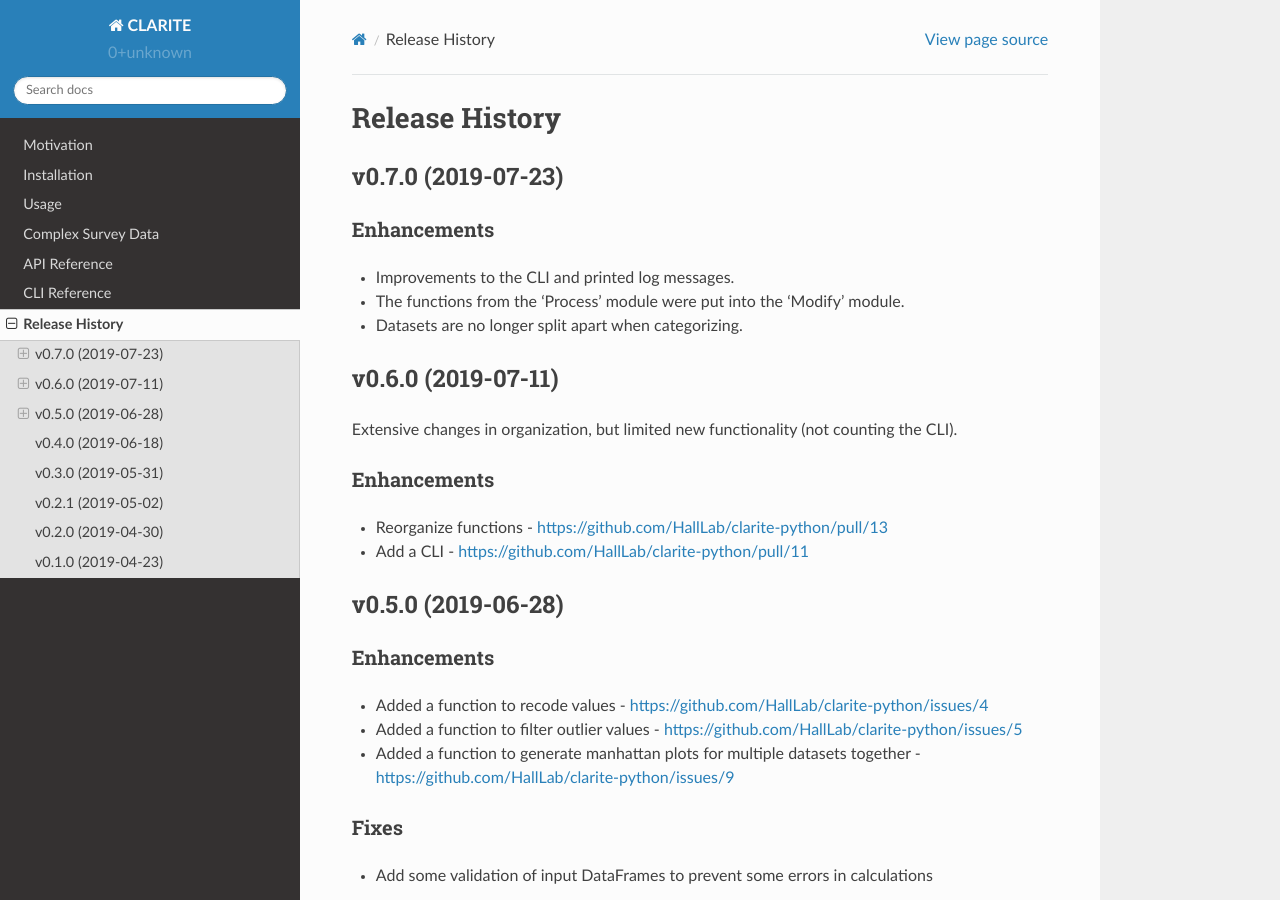
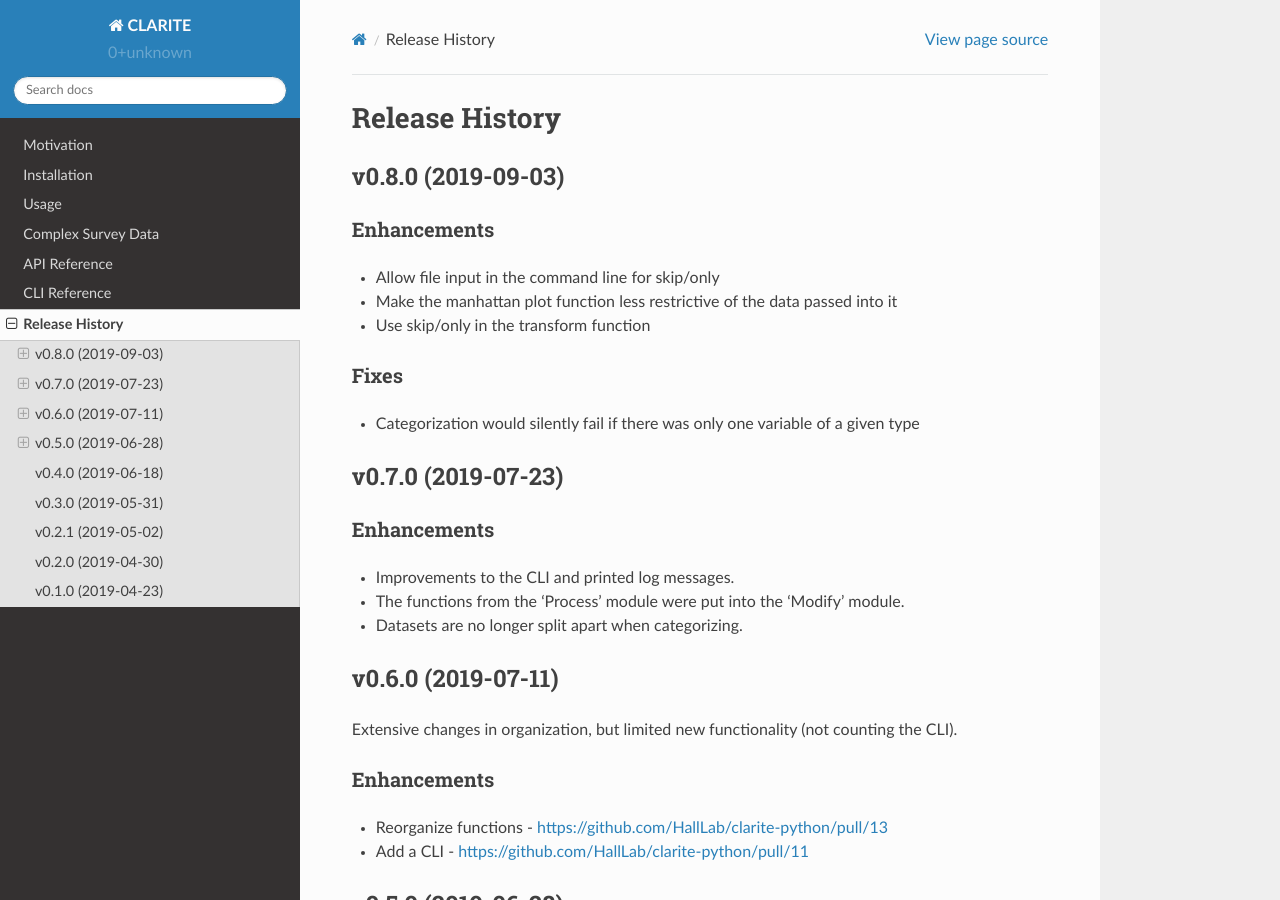
Before and after one commit to HallLab/clarite-python, a Sphinx documentation site: the page built from docs/source/release-history.rst, in a window 1280 px wide and 900 px high. Built offline with Sphinx 7.4.7 and the Read the Docs theme 2.0.0, drawn with Linux system fonts in a browser that asks for light colours.

Commit message:
Update release notes for 0.8

```diff
--- a/docs/source/release-history.rst
+++ b/docs/source/release-history.rst
@@ -1,6 +1,20 @@
 ===============
 Release History
 ===============
+
+v0.8.0 (2019-09-03)
+-------------------
+
+Enhancements
+^^^^^^^^^^^^
+* Allow file input in the command line for skip/only
+* Make the manhattan plot function less restrictive of the data passed into it
+* Use skip/only in the transform function
+
+Fixes
+^^^^^
+* Categorization would silently fail if there was only one variable of a given type
+
 
 v0.7.0 (2019-07-23)
 -------------------
```
